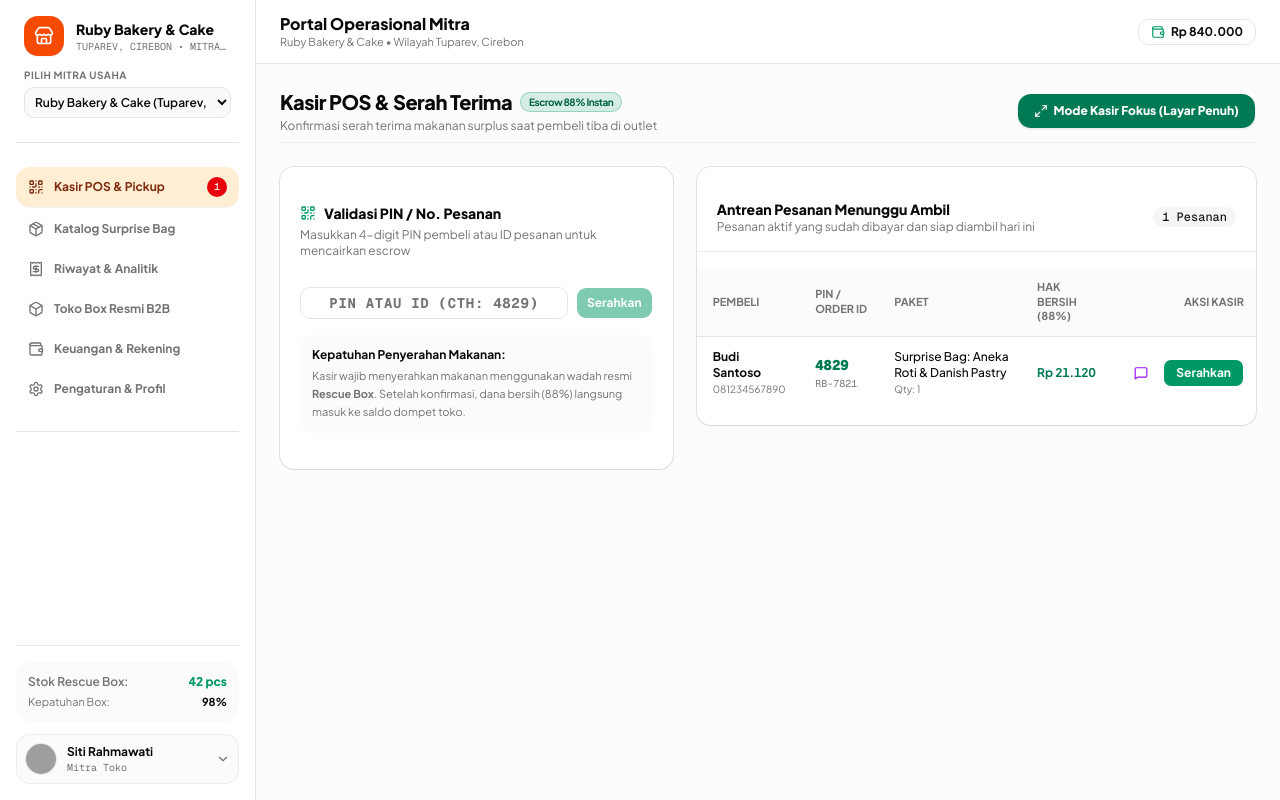
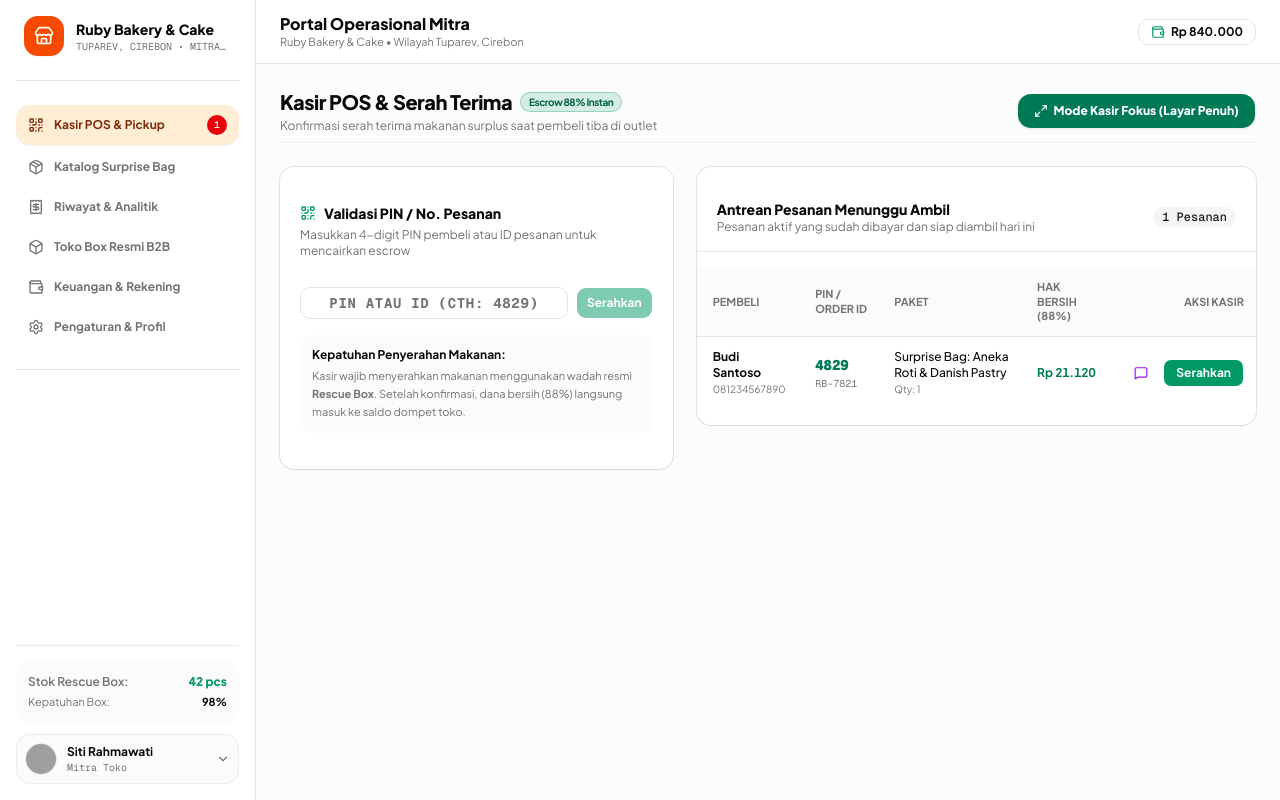
Before and after one commit to janfdev/FoodRescue, a Next.js app: page /seller in a window 1280 px wide. Built offline with nearby package versions, Linux system fonts and the light colour scheme; grey boxes are pictures that could not be loaded.

Commit message:
refactor(seller): remove redundant store switcher dropdown from desktop sidebar and mobile drawer

```diff
--- a/src/app/seller/layout.tsx
+++ b/src/app/seller/layout.tsx
@@ -31,8 +31,6 @@ import { Store } from "@/types/domain";
 const SellerLayoutContent = ({ children }: { children: React.ReactNode }) => {
   const router = useRouter();
   const pathname = usePathname();
-  const [storesList, setStoresList] = useState<Store[]>([]);
-  const [selectedStoreId, setSelectedStoreId] = useState<string>("store-ruby-bakery");
   const [store, setStore] = useState<Store | null>(null);
   const [pendingOrdersCount, setPendingOrdersCount] = useState<number>(0);
   const [state, setState] = useState(storeService.getState());
@@ -42,10 +40,14 @@ const SellerLayoutContent = ({ children }: { children: React.ReactNode }) => {
   const syncData = () => {
     const currentState = storeService.getState();
     setState(currentState);
-    const activeStores = currentState.stores.filter((s) => s.status === "ACTIVE");
-    setStoresList(activeStores);
-    const current = activeStores.find((s) => s.id === selectedStoreId) || activeStores[0];
-    setStore(current || currentState.stores[0]);
+    // Toko merchant mitra yang terasosiasi dengan user seller
+    const sellerStoreId = currentState.currentUser?.storeId || "store-ruby-bakery";
+    const current =
+      currentState.stores.find((s) => s.id === sellerStoreId) ||
+      currentState.stores.find((s) => s.status === "ACTIVE") ||
+      currentState.stores[0] ||
+      SEED_STORES[0];
+    setStore(current);
     if (current) {
       const pending = currentState.orders.filter(
         (o) => o.storeId === current.id && (o.status === "PAID" || o.status === "READY_FOR_PICKUP")
@@ -58,15 +60,14 @@ const SellerLayoutContent = ({ children }: { children: React.ReactNode }) => {
     syncData();
     const unsub = storeService.subscribe(syncData);
     return unsub;
-  }, [selectedStoreId]);
+  }, []);
 
   // Close mobile drawer on route transition
   useEffect(() => {
     setIsMobileMenuOpen(false);
   }, [pathname]);
 
-  const fallbackStore = state.stores.find((s) => s.id === selectedStoreId) || state.stores[0] || SEED_STORES[0];
-  const activeStore = store || fallbackStore;
+  const activeStore = store || state.stores[0] || SEED_STORES[0];
 
   const sellerUser =
     state.currentUser && state.currentUser.role === "seller"
@@ -191,26 +192,6 @@ const SellerLayoutContent = ({ children }: { children: React.ReactNode }) => {
       {/* ─── MOBILE DRAWER MENU (< MD) ───────────────────────────────────── */}
       {isMobileMenuOpen && (
         <div className="md:hidden fixed inset-x-0 top-13 z-40 bg-card/98 border-b border-border shadow-xl p-4 space-y-4 max-h-[calc(100vh-3.5rem)] overflow-y-auto animate-in fade-in slide-in-from-top-2">
-          {/* Store Switcher Dropdown */}
-          <div className="space-y-1">
-            <label className="text-[10px] font-bold text-muted-foreground uppercase tracking-wider block">
-              Ganti Gerai Mitra:
-            </label>
-            <select
-              value={selectedStoreId}
-              onChange={(e) => setSelectedStoreId(e.target.value)}
-              className="w-full bg-muted/50 border border-border rounded-lg text-xs font-semibold p-2 text-foreground focus:outline-none focus:ring-1 focus:ring-orange-500"
-            >
-              {storesList.map((st) => (
-                <option key={st.id} value={st.id}>
-                  {st.name} ({st.area})
-                </option>
-              ))}
-            </select>
-          </div>
-
-          <Separator />
-
           {/* Nav Items */}
           <nav className="space-y-1">
             {navItems.map((item) => {
@@ -301,7 +282,7 @@ const SellerLayoutContent = ({ children }: { children: React.ReactNode }) => {
       {/* ─── SIDEBAR KIRI DESKTOP PERSISTEN (>= MD) ────────────────────────── */}
       <aside className="hidden md:flex w-64 bg-card border-r border-border shrink-0 p-4 flex-col justify-between min-h-screen">
         <div className="space-y-6">
-          {/* Store Switcher & Brand Header */}
+          {/* Store Brand Header */}
           <div className="space-y-3">
             <div className="flex items-center gap-3 px-2">
               <Link href="/" className="size-10 rounded-xl bg-orange-600 text-white flex items-center justify-center font-black text-lg shadow-xs shrink-0">
@@ -315,24 +296,6 @@ const SellerLayoutContent = ({ children }: { children: React.ReactNode }) => {
                   {activeStore.area} • Mitra Aktif
                 </span>
               </div>
-            </div>
-
-            {/* Store Switcher Dropdown */}
-            <div className="px-2">
-              <label className="text-[10px] font-bold text-muted-foreground uppercase tracking-wider block mb-1">
-                Pilih Mitra Usaha
-              </label>
-              <select
-                value={selectedStoreId}
-                onChange={(e) => setSelectedStoreId(e.target.value)}
-                className="w-full bg-muted/50 border border-border rounded-lg text-xs font-semibold p-1.5 text-foreground focus:outline-none focus:ring-1 focus:ring-orange-500"
-              >
-                {storesList.map((st) => (
-                  <option key={st.id} value={st.id}>
-                    {st.name} ({st.area})
-                  </option>
-                ))}
-              </select>
             </div>
           </div>
 
```
